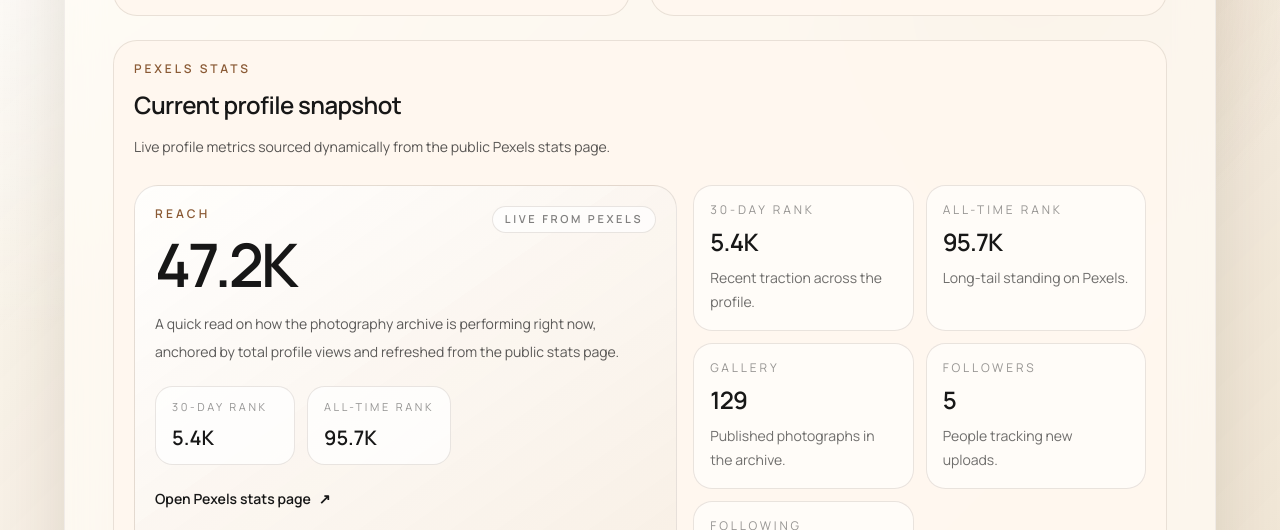
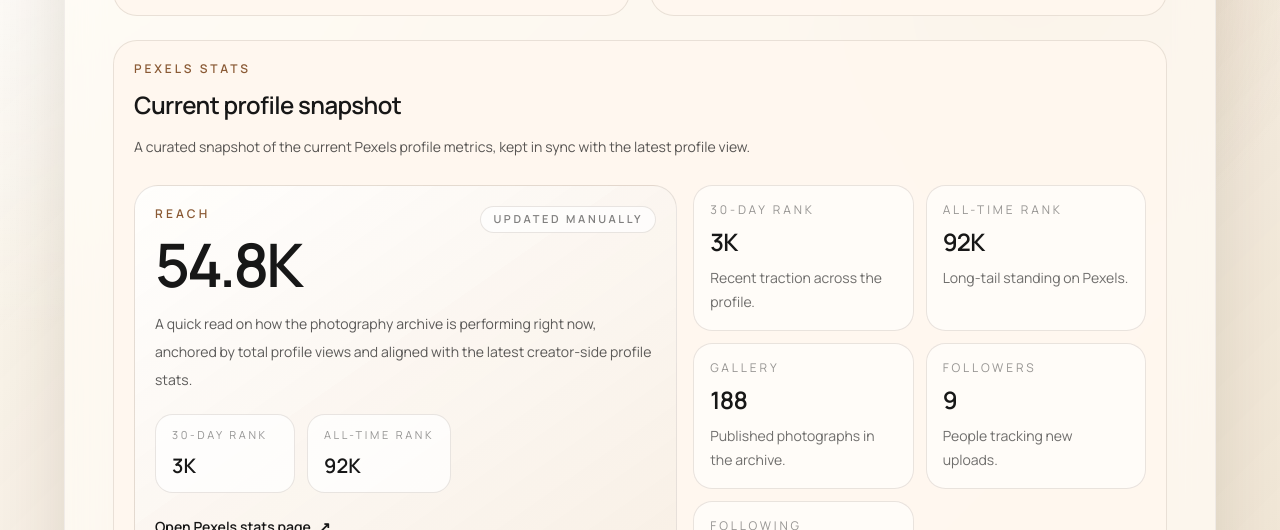
Before and after one commit to stefhenwolf/sedat-site, a Next.js app: page /photography in a window 1280 px wide. Shown: the part 980-1510 px from the top of the page. Built offline with nearby package versions, Linux system fonts and the light colour scheme; no server answers.

Commit message:
Update photography profile snapshot metrics

```diff
--- a/app/photography/page.tsx
+++ b/app/photography/page.tsx
@@ -18,12 +18,12 @@
 ];
 
 const fallbackStats = {
-  totalViews: "47.2K",
-  rank30Day: "5.4K",
-  allTimeRank: "95.7K",
-  gallery: "129",
-  followers: "5",
-  following: "24",
+  totalViews: "54.8K",
+  rank30Day: "3K",
+  allTimeRank: "92K",
+  gallery: "188",
+  followers: "9",
+  following: "33",
 };
 
 const statDetails = [
@@ -183,8 +183,8 @@
             Current profile snapshot
           </h2>
           <p className="mt-3 max-w-2xl text-sm leading-7 text-foreground/72">
-            Live profile metrics sourced dynamically from the public Pexels
-            stats page.
+            A curated snapshot of the current Pexels profile metrics, kept in
+            sync with the latest profile view.
           </p>
 
           <div className="mt-6 grid gap-4 lg:grid-cols-[minmax(0,1.2fr)_minmax(0,1fr)]">
@@ -199,13 +199,13 @@
                   </p>
                 </div>
                 <div className="rounded-full border border-border bg-white/70 px-3 py-1 text-[11px] font-semibold uppercase tracking-[0.24em] text-foreground/55">
-                  Live from Pexels
+                  Updated manually
                 </div>
               </div>
 
               <p className="mt-4 max-w-lg text-sm leading-7 text-foreground/70">
                 A quick read on how the photography archive is performing right now,
-                anchored by total profile views and refreshed from the public stats page.
+                anchored by total profile views and aligned with the latest creator-side profile stats.
               </p>
 
               <div className="mt-5 flex flex-wrap gap-3">
```
